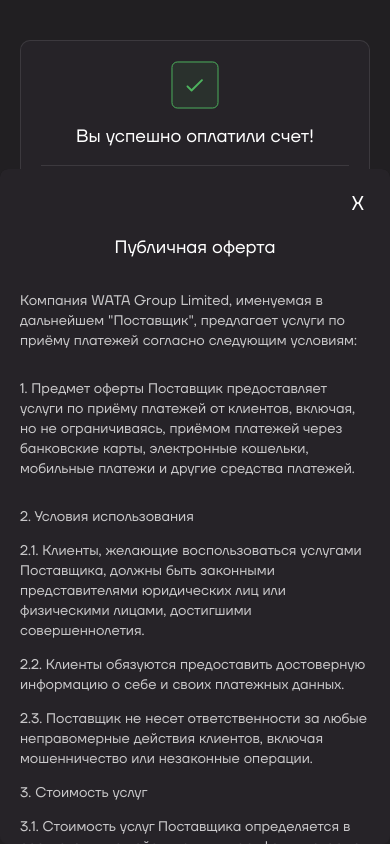
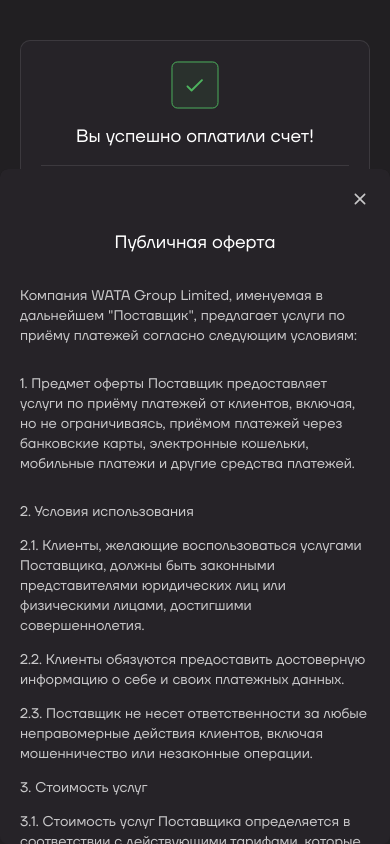
Before and after one commit to WataPayments/pay-form, a React (Create React App) app: page / in a window 390 px wide. Both pictures are taken after a click on the link "оферты". Shown: the top 844 px of the page. Built offline with nearby package versions, Linux system fonts and the light colour scheme.

Commit message:
fix button in Overlay

```diff
--- a/src/Components/Overlay.jsx
+++ b/src/Components/Overlay.jsx
@@ -1,11 +1,12 @@
 import React from "react";
 import "../Styles/OverlayStyle.css";
+import Close from "../Images/Close.svg";
 
 export default function Overlay({onClose}) {
     return (
         <div className="overlay">
             <div className="overlay-content">
-                <button className="close-btn" onClick={onClose}>X</button>
+                <img src={Close} alt="Close" className="close-btn" onClick={onClose}/>
                 <h2>Публичная оферта</h2>
                 <p>Компания WATA Group Limited, именуемая в дальнейшем "Поставщик", предлагает услуги по приёму платежей
                     согласно следующим условиям:</p>
--- a/src/Styles/OverlayStyle.css
+++ b/src/Styles/OverlayStyle.css
@@ -124,10 +124,8 @@
 }
 
 .close-btn {
-    color: var(--Text-Primary);
-    background: none;
-    border: none;
-    font-size: 20px;
+    width: 20px;
+    height: 20px;
     cursor: pointer;
     align-self: flex-end;
 }
@@ -150,6 +148,7 @@ h2 {
     text-align: center;
     font-size: 18px;
     color: var(--Text-Primary);
+    margin-top: 20px;
 }
 
 p {
@@ -199,6 +198,8 @@ p {
     }
 
     .close-btn {
+        width: 20px;
+        height: 20px;
         color: var(--Text-Primary);
         background: none;
         border: none;
@@ -225,6 +226,7 @@ p {
         text-align: center;
         font-size: 18px;
         color: var(--Text-Primary);
+        margin-top: 20px;
     }
 
     p {
```
Also changed, not shown: src/Images/Close.svg (added).
